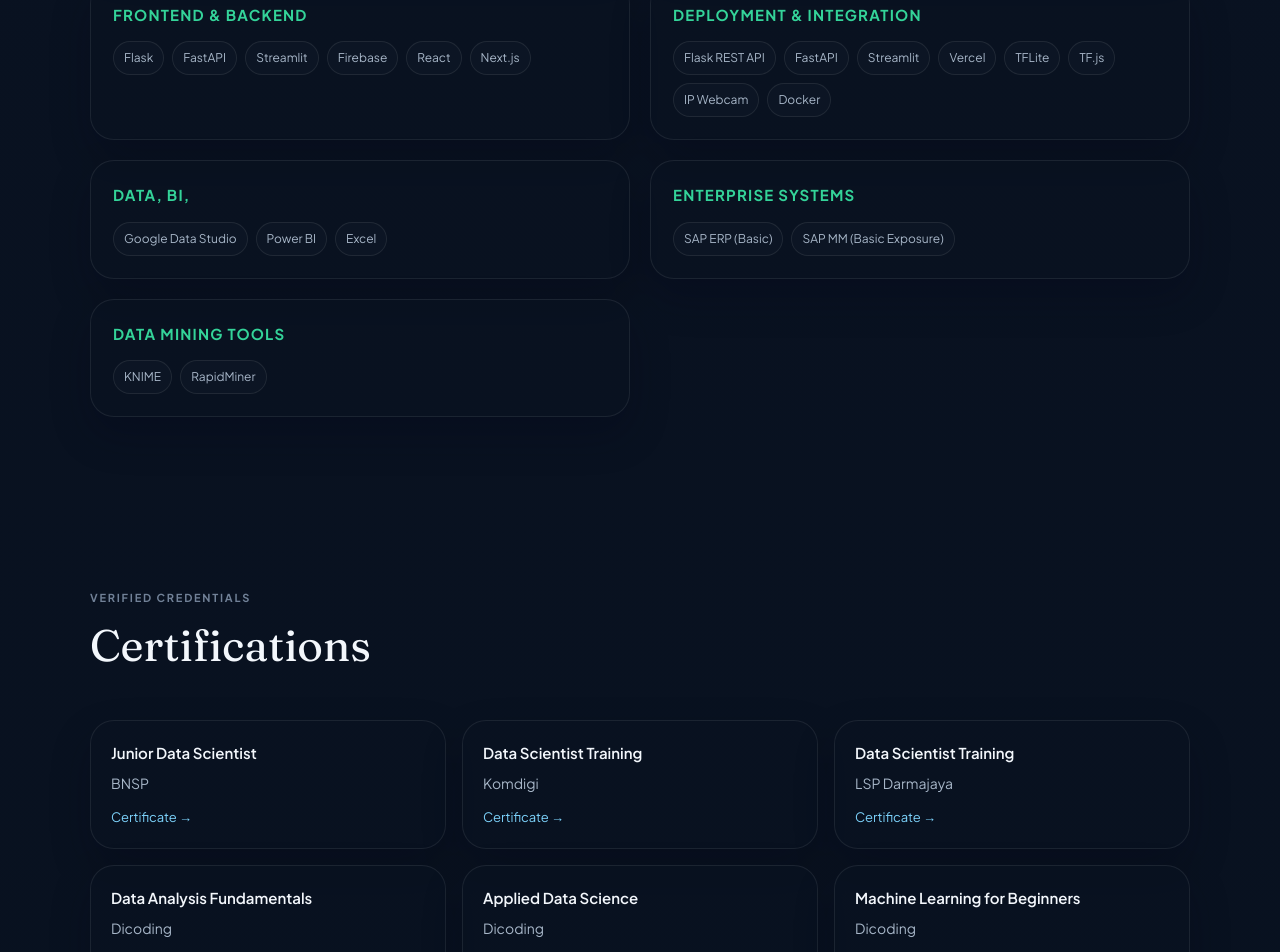
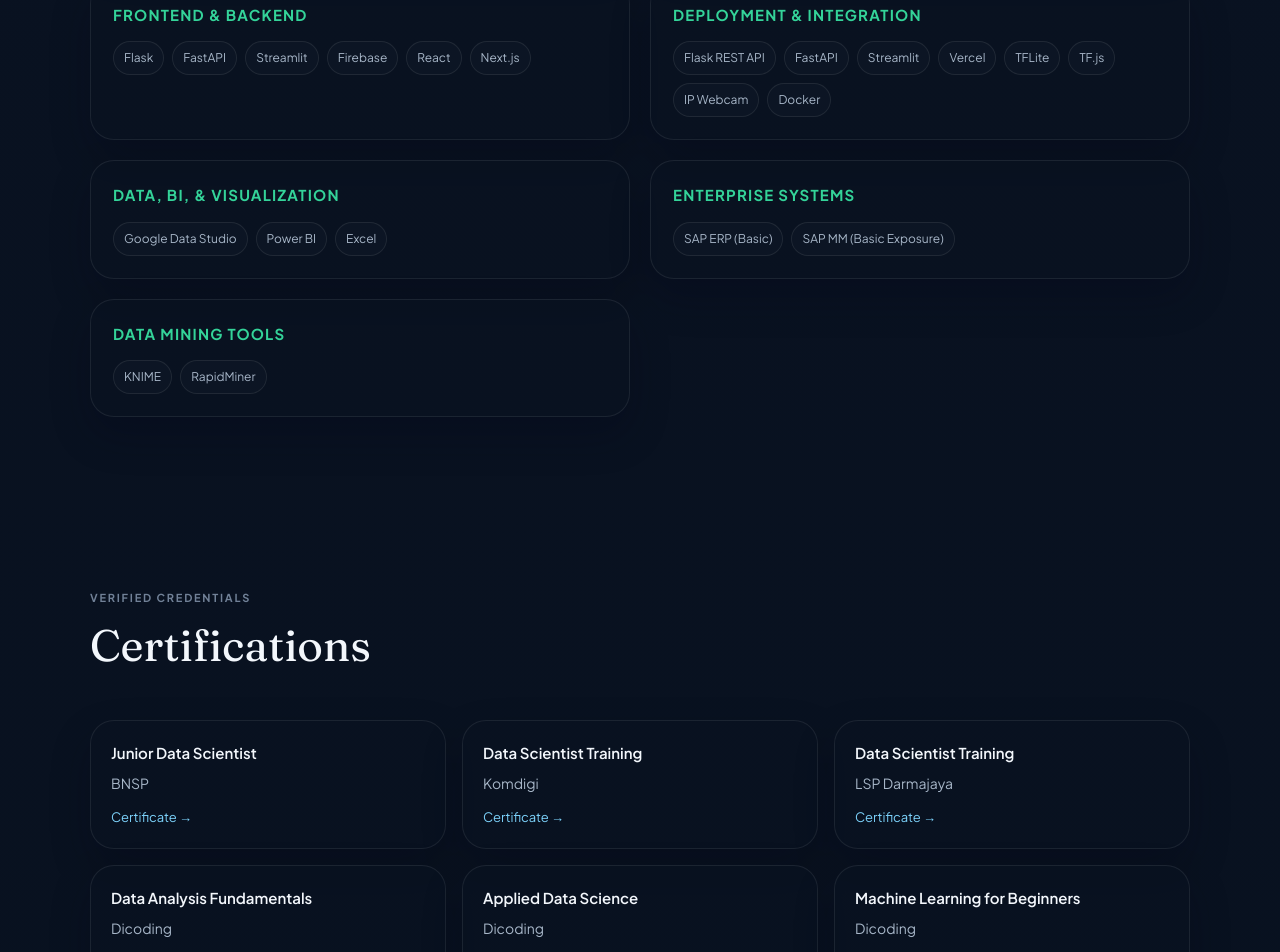
Before and after one commit to nurrahmawt/portfolio, a Next.js app: page / in a window 1280 px wide. Shown: the part 7797-8749 px from the top of the page. Built offline with nearby package versions, Linux system fonts and the light colour scheme.

Commit message:
update web porto

```diff
--- a/data/index.ts
+++ b/data/index.ts
@@ -304,7 +304,7 @@ export const skills: Skill[] = [
     items: ["Flask REST API", "FastAPI", "Streamlit", "Vercel", "TFLite", "TF.js", "IP Webcam", "Docker"],
   },
   {
-    label: "Data, BI, ",
+    label: "Data, BI, & Visualization",
     items: ["Google Data Studio", "Power BI", "Excel"],
   },
   {
```
